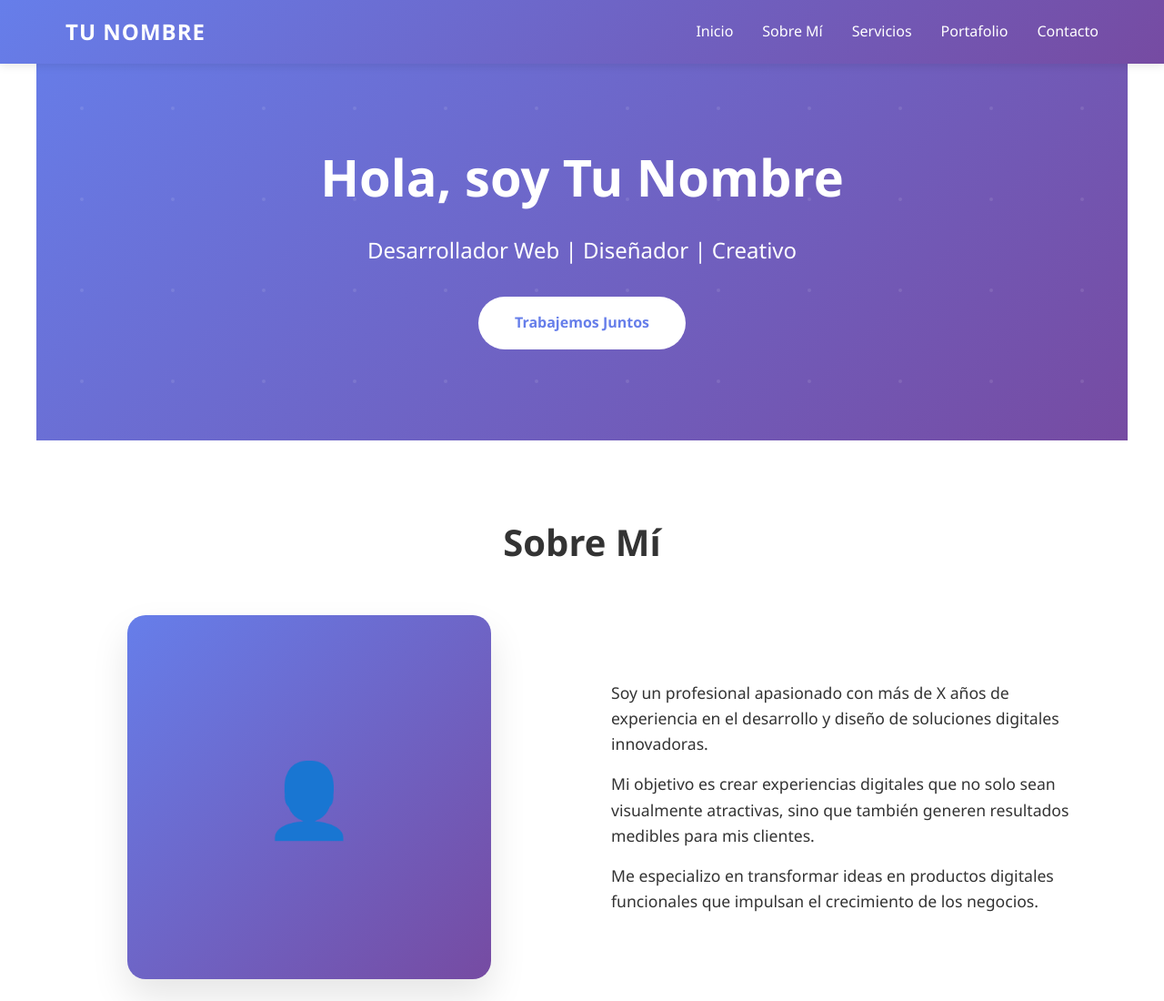
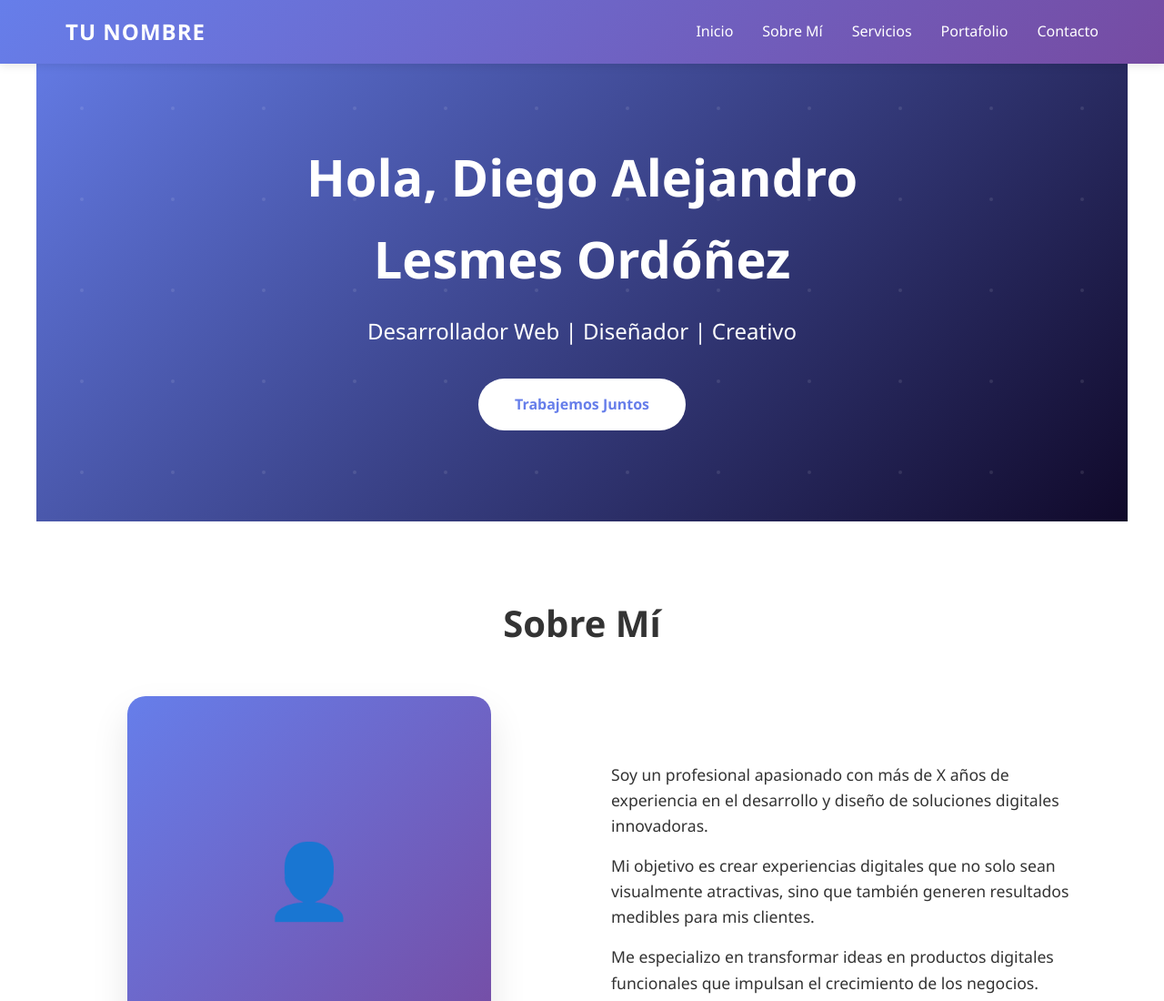
Before and after one commit to APACHES6X/Ejercicio-GIT-Y-Github, a plain HTML site: page index.html in a window 1280 px wide. Shown: the top 1100 px of the page at 91% size. Drawn offline with Linux system fonts and the light colour scheme.

Commit message:
En el Hero puse nombre, ademas le cambié el color secundario al hero y al header por este #10092a

```diff
--- a/index.html
+++ b/index.html
@@ -22,7 +22,7 @@
 
     <section id="inicio" class="hero">
         <div class="hero-content">
-            <h1>Hola, soy Tu Nombre</h1>
+            <h1>Hola, Diego Alejandro Lesmes Ordóñez</h1>
             <p class="subtitle">Desarrollador Web | Diseñador | Creativo</p>
             <a href="#contacto" class="cta-button">Trabajemos Juntos</a>
         </div>
--- a/styles.css
+++ b/styles.css
@@ -13,7 +13,7 @@ body {
 
 /* Header y Navegación */
 header {
-    background: linear-gradient(135deg, #667eea 0%, #764ba2 100%);
+    background: linear-gradient(135deg, #667eea 0%, #10092a 100%);
     color: white;
     padding: 1rem 0;
     position: fixed;
@@ -56,7 +56,7 @@ nav a:hover {
 
 /* Hero Section */
 .hero {
-    background: linear-gradient(135deg, #667eea 0%, #764ba2 100%);
+    background: linear-gradient(135deg, #667eea 0%, #10092a 100%);
     color: white;
     padding: 150px 2rem 100px;
     text-align: center;
```
